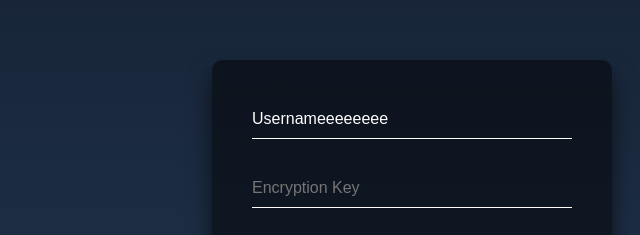
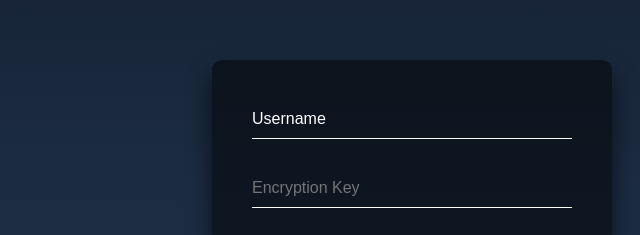
Before and after one commit to taubyte-test/tb_website_Chat_Website, a plain HTML site: page frontend/index.html in a window 1280 px wide. Shown: the part 190-425 px from the top of the page, 228-868 px from the left. Drawn offline with Linux system fonts and the light colour scheme.

Commit message:
Update index.html

```diff
--- a/frontend/index.html
+++ b/frontend/index.html
@@ -9,7 +9,7 @@
         <div class="user-box">
             <div>
                 <input id="username-box" type="text" name="" required="">
-                <label>Usernameeeeeeee</label>
+                <label>Username</label>
             </div>
             <div>
                 <input id="key-box" type="text" name="" required="" placeholder="Encryption Key">
```
